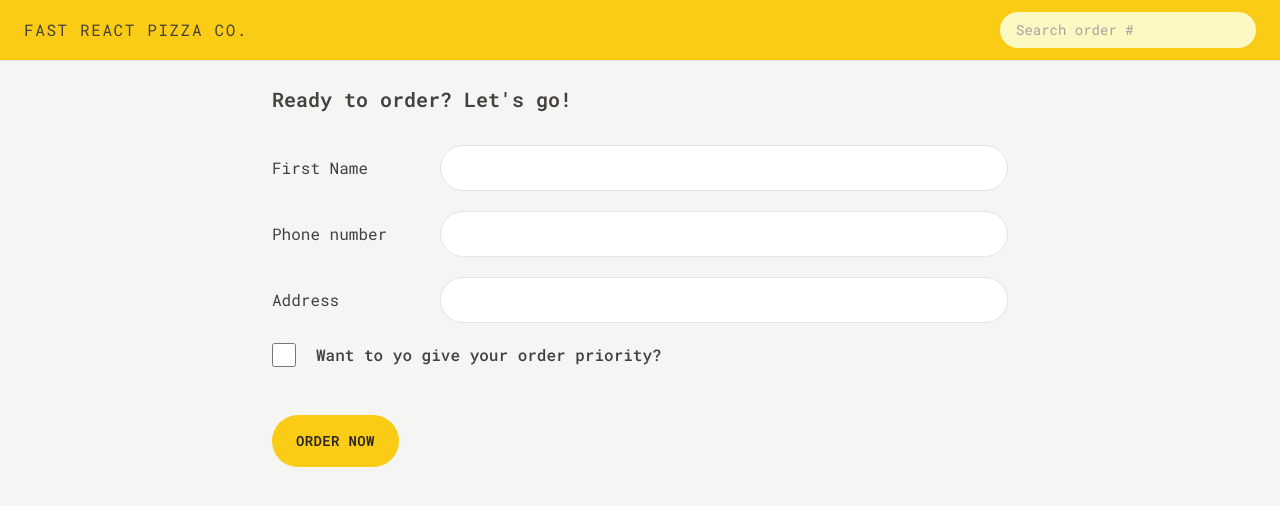
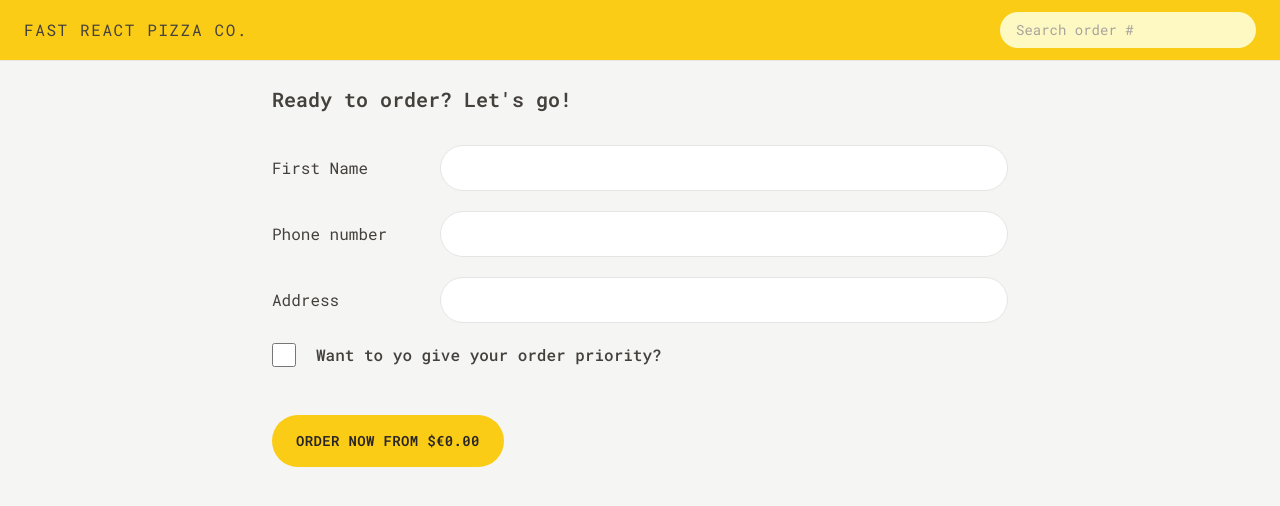
Before and after one commit to CalenArrna/Fast-React-Pizza-App, a React (Vite) app: page /order/new in a window 1280 px wide. Shown: the top 506 px of the page. Built offline with nearby package versions, Linux system fonts and the light colour scheme.

Commit message:
feat(order): ordering implemented

```diff
--- a/src/features/order/CreateOrder.jsx
+++ b/src/features/order/CreateOrder.jsx
@@ -3,6 +3,9 @@
 import { createOrder } from '../../services/apiRestaurant';
 import Button from '../../ui/Button';
 import { useSelector } from 'react-redux';
+import { clearCart, getCart, getTotalCartPrice } from '../cart/cartSlice';
+import store from '../../store.js';
+import { formatCurrency } from '../../utils/helpers.js';
 
 // https://uibakery.io/regex-library/phone-number
 const isValidPhone = (str) =>
@@ -10,38 +13,17 @@
     str,
   );
 
-const fakeCart = [
-  {
-    pizzaId: 12,
-    name: 'Mediterranean',
-    quantity: 2,
-    unitPrice: 16,
-    totalPrice: 32,
-  },
-  {
-    pizzaId: 6,
-    name: 'Vegetale',
-    quantity: 1,
-    unitPrice: 13,
-    totalPrice: 13,
-  },
-  {
-    pizzaId: 11,
-    name: 'Spinach and Mushroom',
-    quantity: 1,
-    unitPrice: 15,
-    totalPrice: 15,
-  },
-];
-
 function CreateOrder() {
-  // const [withPriority, setWithPriority] = useState(false);
+  const [withPriority, setWithPriority] = useState(false);
   const username = useSelector((state) => state.user.username);
   const navigation = useNavigation();
   const isSubmitting = navigation.state === 'submitting';
-  const cart = fakeCart;
+  const cart = useSelector(getCart);
 
   const formErrors = useActionData();
+  const totalCartPrice = useSelector(getTotalCartPrice);
+  const priorityPrice = withPriority ? totalCartPrice * 0.2 : 0;
+  const totalPrice = totalCartPrice + priorityPrice;
 
   return (
     <div className="px-4 py-6">
@@ -95,8 +77,8 @@
             name="priority"
             id="priority"
             className="h-6 w-6 accent-yellow-400 focus:outline-none focus:ring focus:ring-yellow-400 focus:ring-offset-2"
-            // value={withPriority}
-            // onChange={(e) => setWithPriority(e.target.checked)}
+            value={withPriority}
+            onChange={(e) => setWithPriority(e.target.checked)}
           />
           <label
             className="font-medium"
@@ -116,7 +98,9 @@
             type="primary"
             disabled={isSubmitting}
           >
-            {isSubmitting ? 'Placing order...' : 'Order now'}
+            {isSubmitting
+              ? 'Placing order...'
+              : `Order now from $${formatCurrency(totalPrice)}`}
           </Button>
         </div>
       </Form>
@@ -127,13 +111,11 @@
 export async function action({ request }) {
   const formData = await request.formData();
   const data = Object.fromEntries(formData);
-  console.log(data);
   const order = {
     ...data,
     cart: JSON.parse(data.cart),
-    priority: data.priority === 'on',
+    priority: data.priority === 'true',
   };
-  console.log(order);
 
   const errors = {};
   if (!isValidPhone(order.phone))
@@ -143,6 +125,8 @@
   if (Object.keys(errors).length > 0) return errors;
   const newOrder = await createOrder(order);
 
+  store.dispatch(clearCart());
+
   return redirect(`/order/${newOrder.id}`);
 }
 
--- a/src/features/order/Order.jsx
+++ b/src/features/order/Order.jsx
@@ -91,7 +91,7 @@
         {cart.map((item) => (
           <OrderItem
             item={item}
-            key={item.id}
+            key={item.pizzaId}
           />
         ))}
       </ul>
```
